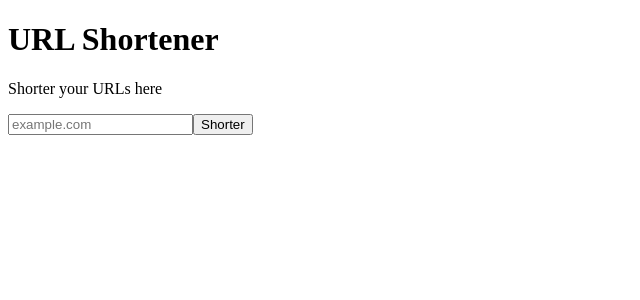
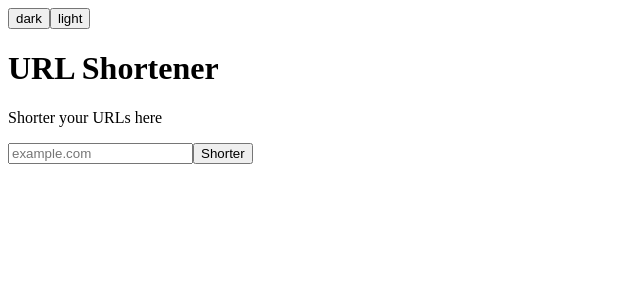
Before and after one commit to RonaldDev0/url-shortener, a Next.js app: page / in a window 1280 px wide. Shown: the top 300 px of the page, without its empty margins (0-640 px from the left). Built offline with nearby package versions, Linux system fonts and the light colour scheme.

Commit message:
add toggleTheme

```diff
--- a/src/app/layout.tsx
+++ b/src/app/layout.tsx
@@ -9,7 +9,7 @@ export const metadata = { title: 'URL shortener' }
 export default function RootLayout ({ children }: { children: ReactNode }) {
   return (
     <html lang='en'>
-      <body className='min-h-screen flex flex-col items-center justify-center text-center bg-gray-100 gap-20'>
+      <body className='min-h-screen flex flex-col items-center justify-center text-center gap-20 bg-gray-100 dark:bg-slate-900  text-black'>
         {children}
       </body>
     </html>
--- a/src/app/page.tsx
+++ b/src/app/page.tsx
@@ -1,8 +1,8 @@
 'use client'
-import { useState, useRef } from 'react'
+import { useState, useRef, useEffect } from 'react'
 
 // Components
-import { UrlForm, ShortLink, Error, Header, Modal } from '@/components'
+import { UrlForm, ShortLink, Error, Header, Modal, ToggleTheme } from '@/components'
 
 export default function Home () {
   const inputRef = useRef()
@@ -10,12 +10,23 @@ export default function Home () {
   const [error, setError] = useState<string | null>(null)
   const [copied, setCopied] = useState<boolean>(false)
   const [modal, setModal] = useState<boolean>(false)
+  const [theme, setTheme] = useState<string>('dark')
+
+  useEffect(() => {
+    if (theme === 'dark') {
+      document.documentElement.classList.add('dark')
+    } else {
+      document.documentElement.classList.remove('dark')
+    }
+  }, [theme])
+
   return (
     <>
+      <ToggleTheme theme={theme} setTheme={setTheme} />
       <Header />
       <UrlForm setShortURL={setShortURL} setError={setError} inputRef={inputRef} setModal={setModal} />
       {modal &&
-        <Modal setModal={setModal}>
+        <Modal setModal={setModal} setCopied={setCopied}>
           {shortURL && <ShortLink shortURL={shortURL} setCopied={setCopied} copied={copied} />}
           {error && <Error error={error} />}
         </Modal>}
--- a/src/components/Header.tsx
+++ b/src/components/Header.tsx
@@ -1,6 +1,6 @@
 export default function Header () {
   return (
-    <div className='border-2 rounded-lg p-10 shadow-xl hover:border-cyan-300 transition-all flex flex-col gap-3'>
+    <div className='border-2 rounded-lg p-10 shadow-xl hover:border-cyan-300 transition-all flex flex-col gap-3 dark:text-gray-200 '>
       <h1 className='text-xl font-bold'>URL Shortener</h1>
       <p>Shorter your URLs here</p>
     </div>
--- a/src/components/Modal.tsx
+++ b/src/components/Modal.tsx
@@ -1,9 +1,14 @@
-export default function Modal ({ children, setModal }: any) {
+export default function Modal ({ children, setModal, setCopied }: any) {
+  const handleClick = () => {
+    setCopied(false)
+    setModal(false)
+  }
+
   return (
     <div className='h-screen fixed flex items-center'>
       <div className='bg-gray-100 shadow-xl w-96 border-2 rounded-lg p-4'>
         <div className='flex justify-end  border-b-2'>
-          <button className='mb-2' onClick={() => setModal(false)}>❌</button>
+          <button className='mb-2' onClick={handleClick}>❌</button>
         </div>
         <div className='break-words flex flex-col items-center gap-2'>
           {children}
--- a/src/components/ShortLink.tsx
+++ b/src/components/ShortLink.tsx
@@ -7,8 +7,8 @@ import { domain } from '@/hooks'
 
 // Interfaces
 interface props{
-  shortURL: string,
-  setCopied: Function,
+  shortURL: string
+  setCopied: Function
   copied: boolean
 }
 
@@ -25,7 +25,7 @@ export default function ShortLink ({ shortURL, setCopied, copied }: props) {
         </CopyToClipboard>
       </div>
       <div className='bg-white p-5 dark:bg-white'>
-        <QRCode value={domain + shortURL} />
+        <QRCode value={domain + shortURL} className='dark:text-black' />
       </div>
     </>
   )
--- /dev/null
+++ b/src/components/ToggleTheme.tsx
@@ -0,0 +1,29 @@
+// Interfaces
+interface props {
+  theme: string
+  setTheme: Function
+}
+
+interface option {
+  icon: string
+  theme: string
+}
+
+export default function ToggleTheme ({ theme, setTheme }: props) {
+  const options: option[] = [
+    {
+      icon: '',
+      theme: 'dark'
+    },
+    {
+      icon: '',
+      theme: 'light'
+    }
+  ]
+
+  return (
+    <div className='fixed top-5 duration-100 bg-gray-200 dark:bg-slate-700 flex gap-5 rounded-lg p-2 dark:text-gray-200'>
+      {options.map(({ icon, theme }) => <button key={theme} onClick={() => setTheme(theme)}>{theme}</button>)}
+    </div>
+  )
+}
--- a/src/components/index.ts
+++ b/src/components/index.ts
@@ -2,4 +2,5 @@ export { default as Error } from './Error'
 export { default as Header } from './Header'
 export { default as Modal } from './Modal'
 export { default as ShortLink } from './ShortLink'
+export { default as ToggleTheme } from './ToggleTheme'
 export { default as UrlForm } from './UrlForm'
```
